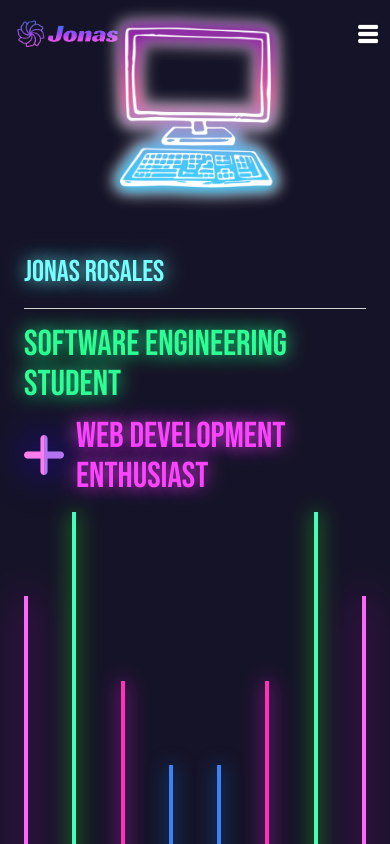
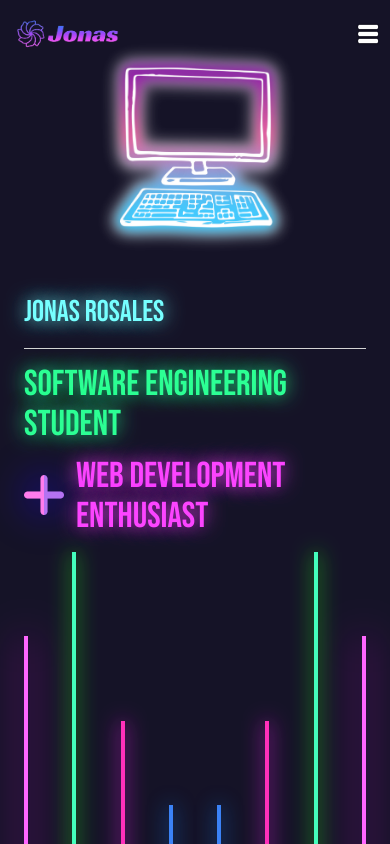
Before and after one commit to MRJonas343/Portfolio, a Next.js app: page / in a window 390 px wide. Shown: the top 844 px of the page. Built offline with nearby package versions, Linux system fonts and the light colour scheme; what @midudev/tailwind-animations would draw is missing.

Commit message:
Adjust section height and layout in page.tsx

```diff
--- a/src/app/page.tsx
+++ b/src/app/page.tsx
@@ -8,7 +8,7 @@ const Home = () => {
       <NavBar />
 
 
-      <section className="mt-10 mb-10 h-[40vh] flex flex-col items-center justify-center md:flex-row gap-4 md:items-center">
+      <section className="mt-20 lg:mt-10 mb-10 h-[40vh] flex flex-col items-center justify-center md:flex-row gap-4 md:items-center">
         <aside className="md:order-1">
           <img className="w-52" src="/computadora.png" />
         </aside>
```
